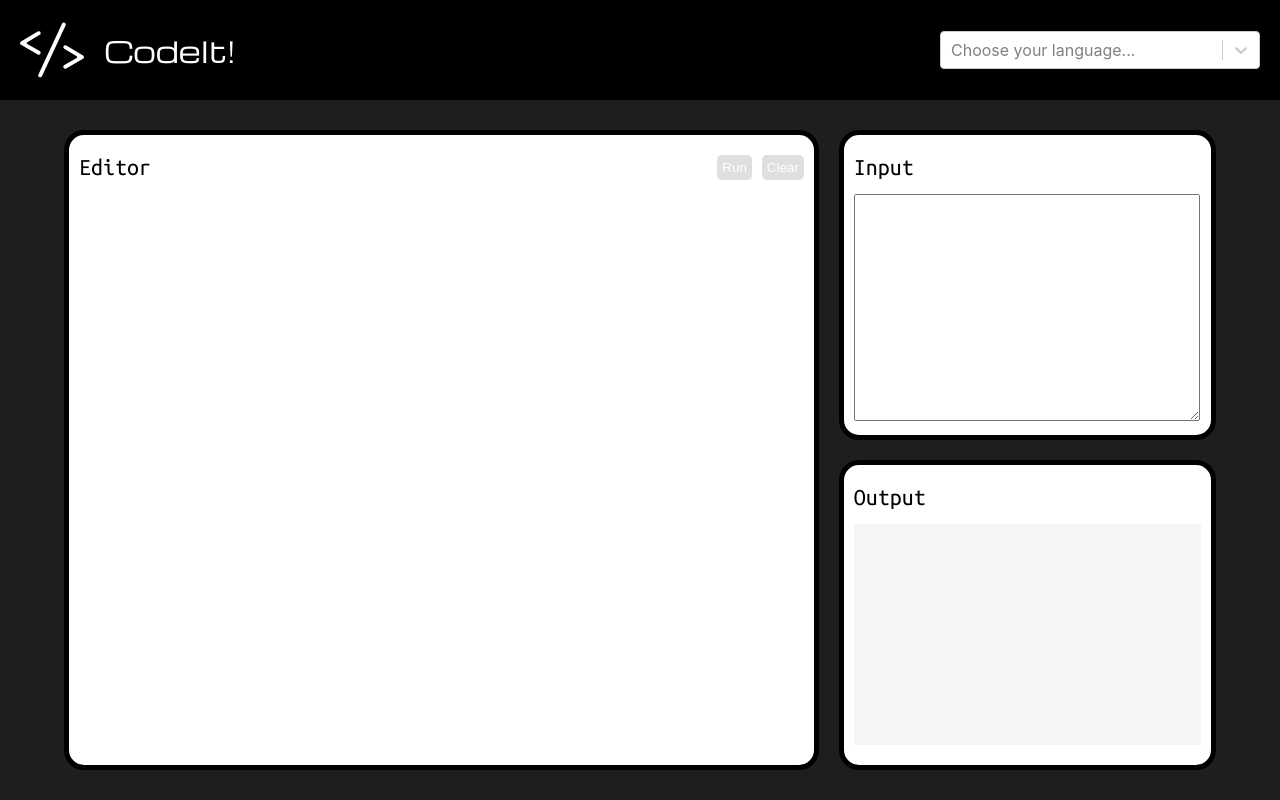
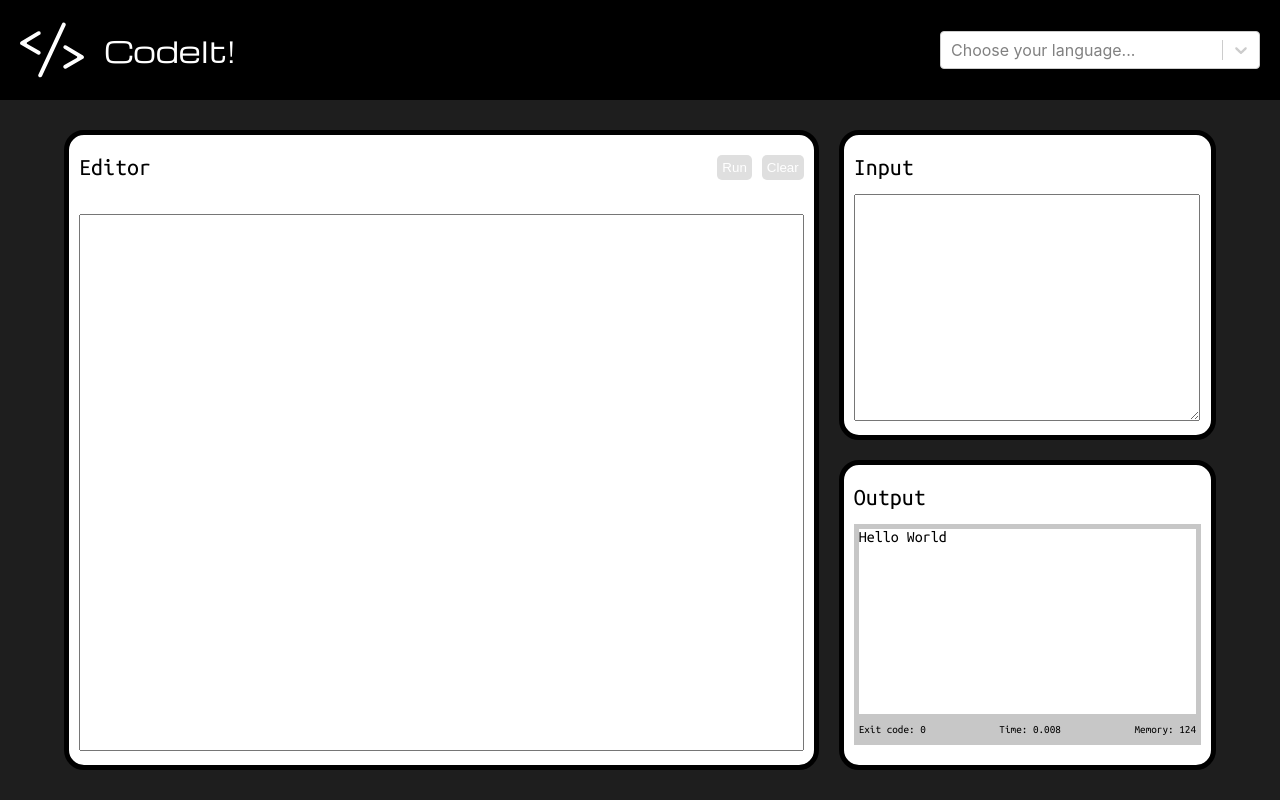
Before and after one commit to Tanishk-Saxena/CodeIt-Web-IDE---Client, a React (Create React App) app: page / in a window 1280 px wide. Built offline with nearby package versions, Linux system fonts and the light colour scheme; the HTML template or start-up script is replaced by a standard one.

Commit message:
added judge0 api processing

```diff
--- a/package.json
+++ b/package.json
@@ -3,12 +3,11 @@
   "version": "0.1.0",
   "private": true,
   "dependencies": {
-    "@codemirror/lang-javascript": "^6.1.1",
     "@testing-library/jest-dom": "^5.16.5",
     "@testing-library/react": "^13.4.0",
     "@testing-library/user-event": "^13.5.0",
     "axios": "^1.1.3",
-    "codemirror": "^6.0.1",
+    "buffer": "^6.0.3",
     "react": "^18.2.0",
     "react-dom": "^18.2.0",
     "react-scripts": "5.0.1",
--- a/src/App.js
+++ b/src/App.js
@@ -9,7 +9,7 @@ function App() {
   const [language, setLanguage] = useState("");
   const [inputs, setInputs] = useState("");
   const [code, setCode] = useState("");
-  const [output, setOutput] = useState("");
+  const [output, setOutput] = useState({});
   const [loading, setLoading] = useState(false);
 
   return (
--- a/src/components/Editor.js
+++ b/src/components/Editor.js
@@ -1,20 +1,51 @@
 import React from 'react'
 import axios from 'axios';
-import {EditorView, basicSetup} from "codemirror"
-import {javascript} from "@codemirror/lang-javascript"
+import { Buffer } from 'buffer';
 
 const Editor = ({language, code, inputs, setCode, setOutput, setLoading}) => {
 
-  let view = new EditorView({
-    extensions: [basicSetup, javascript()],
-    parent: document.querySelector("#editor-field")
-  });
-
   const handleRun = () => {
     setLoading(true);
-    // use code + inputs + language and make a data object and pass it as body of a post api call
-    // receive result and store it in the output variable using setOutput
-    axios.post("http://localhost:8080/run").then((res)=>{setOutput(res.data)}).catch((err)=>{console.log(err);})
+    let bufferObj1 = Buffer.from(code, 'utf-8');
+    let bufferObj2 = Buffer.from(inputs, 'utf-8');
+    const data = {
+      language_id: language,
+      source_code: bufferObj1.toString('base64'),
+      stdin: bufferObj2.toString('base64')
+    }
+    const jsonData = JSON.stringify(data);
+    console.log(jsonData);
+    axios.post(
+      "http://localhost:8080/run",
+      {jsonData}
+    ).then((res)=>{
+      const { stdout, stderr, compile_output, exit_code, time, memory } = res.data;
+      let decodedOutput="", decodedError="", decodedCompileOutput=""
+      if(stdout){
+        let bufferObj3 = Buffer.from(stdout, 'base64');
+        decodedOutput = bufferObj3.toString('utf-8');
+      }
+      if(stderr){
+        let bufferObj4 = Buffer.from(stderr, 'base64');
+        decodedError = bufferObj4.toString('utf-8');
+      }
+      if(compile_output){
+        let bufferObj5 = Buffer.from(compile_output, 'base64');
+        decodedCompileOutput = bufferObj5.toString('utf-8');
+      }
+      let outputObject = {
+        decodedOutput,
+        decodedError,
+        decodedCompileOutput,
+        exit_code,
+        time,
+        memory
+      };
+      console.log(outputObject);
+      setOutput(outputObject)
+    }).catch((err)=>{
+      console.log(err);
+    })
     setLoading(false);
   }
 
@@ -34,8 +65,8 @@ const Editor = ({language, code, inputs, setCode, setOutput, setLoading}) => {
             <button className="clear-btn" disabled={code===""} onClick={handleClear}>Clear</button>
           </div>
         </div>
-        <div className="editor-field" id="editor-field">
-
+        <div className="editor-container" id="editor-container">
+          <textarea name="code" className="editor-field" value={code} onChange={(e)=>{setCode(e.target.value)}}></textarea>
         </div>
     </div>
   )
--- a/src/components/Navbar.js
+++ b/src/components/Navbar.js
@@ -3,10 +3,10 @@ import Select from 'react-select';
 import logo from '../code.svg';
 
 const languages = [
-  {label: "C++", value: "cpp"},
-  {label: "Java", value: "java"},
-  {label: "Python", value: "py"},
-  {label: "Javascript", value: "js"}
+  {label: "C++", value: 54},
+  {label: "Java", value: 62},
+  {label: "Python", value: 71},
+  {label: "Javascript", value: 63}
 ]
 
 const Navbar = ({setLanguage}) => {
--- a/src/components/Output.js
+++ b/src/components/Output.js
@@ -2,16 +2,34 @@ import React from 'react';
 import Spinner from './Spinner';
 
 const Output = ({output, loading}) => {
+  // const { decodedOutput, decodedError, decodedCompileOutput, exit_code, time, memory } = output;
+  const decodedOutput = "Hello World";
+  const decodedError = null;
+  const decodedCompileOutput = null;
+  const exit_code = 0;
+  const time = '0.008';
+  const memory = 124;
   return (
     <div className="output">
         <div className="heading">
             Output
         </div>
         <div className="output-container">
-          <div className="output-field">
-            {loading && <Spinner />}
-            {output}
-          </div>
+          {loading && <Spinner />}
+          {loading===false &&
+            <div className="output-field">
+              <div className="run-output">
+                {decodedOutput && <div className="item decodedOutput">{decodedOutput}</div>}
+                {decodedError && <div className="item decodedError">{decodedError}</div>}
+                {decodedCompileOutput && <div className="item decodedCompileOutput">{decodedCompileOutput}</div>}
+              </div>
+              <div className="details">
+                {exit_code!==null && <div className="item exitCode">Exit code: {exit_code}</div>}
+                {time && <div className="item time">Time: {time}</div>}
+                {memory!==null && <div className="item memory">Memory: {memory}</div>}
+              </div>
+            </div>
+          }
         </div>
     </div>
   )
--- a/src/index.css
+++ b/src/index.css
@@ -220,9 +220,16 @@ code {
   justify-content: space-between;
 }
 
+.editor-container {
+  height: 90%;
+}
+
 .editor-field {
-  height: 90%;
-  overflow: scroll;
+  height: 100%;
+  width: calc(100% - 6px);
+  resize: none;
+  word-wrap: normal;
+  font-size: 1rem;
 }
 
 .editor-field::-webkit-scrollbar {
@@ -288,27 +295,49 @@ code {
 
 .output-container {
   height: 85%;
-  background-color: whitesmoke;
+  background-color: rgb(199, 199, 199);
 }
 
 .output-field {
+  height: calc(100% - 10px);
+  margin: 5px;
   font-size: 1rem;
-  max-height: 90%;
+}
+
+.run-output {
+  height: calc(90% - 5px);
   overflow: scroll;
-  margin: 10px 5px;
+  margin: 5px 0;
   background-color: white;
 }
 
-.output-field::-webkit-scrollbar {
+.run-output::-webkit-scrollbar {
   width: 7px;
   height: 7px;
 }
 
-.output-field::-webkit-scrollbar-thumb {
+.run-output::-webkit-scrollbar-thumb {
   background: #888;
   border-radius: 25px;
 }
 
-.output-field::-webkit-scrollbar-thumb:hover {
+.run-output::-webkit-scrollbar-thumb:hover {
   background: rgb(95, 95, 95);
 }
+
+.decodedError {
+  color: rgb(255, 35, 35);
+}
+
+.decodedCompileOutput {
+  color: rgb(187, 154, 8);
+}
+
+.details {
+  display: flex;
+  flex-basis: 33%;
+  justify-content: space-between;
+  align-items: center;
+  font-size: 0.7rem;
+  height: 10%;
+}
```
Also changed, not shown: 1 other file (tests, documents, lock files or other folders).
